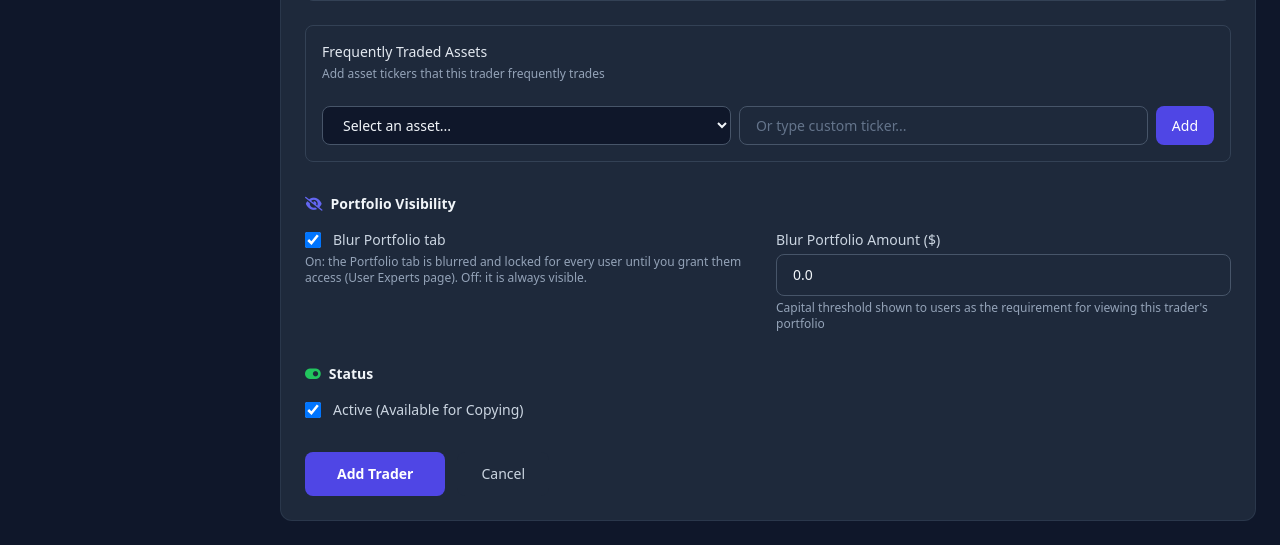
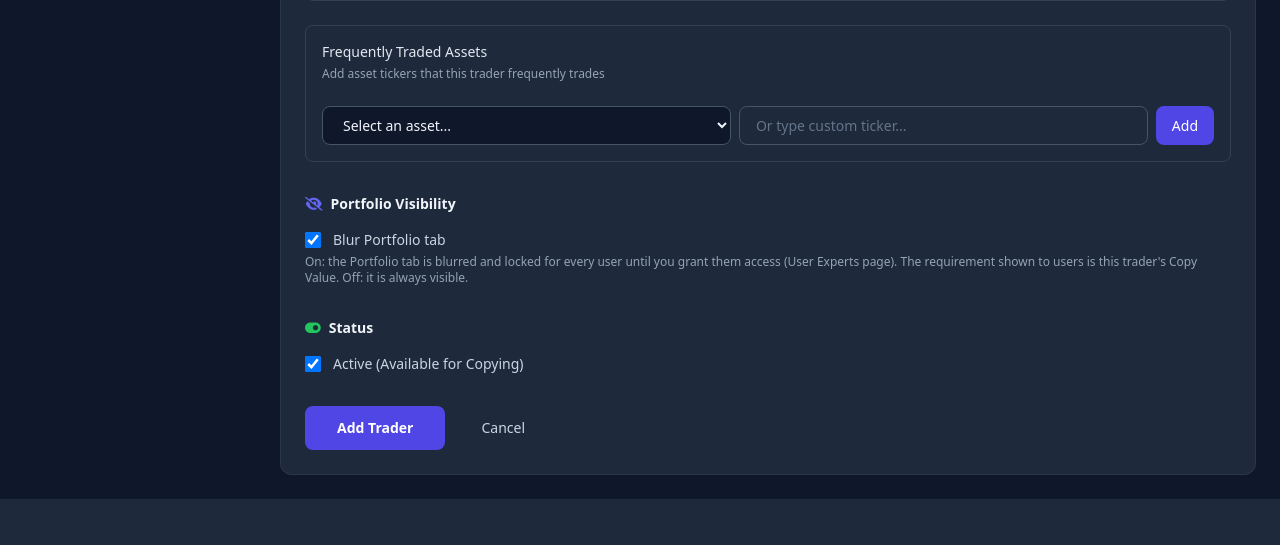
Before and after one commit to anuoluwapov74-code/velixsync_be, a Django app: page /dashboard/traders/add/ in a window 1280 px wide. Shown: the part 3023-3568 px from the top of the page. After the commit the page ends 3522 px from the top, so only its background shows below. Run offline with Django 5.2, Linux system fonts and the light colour scheme; a user stored in the database is signed in; some libraries are stand-ins or nearby versions.

Commit message:
Drop Portfolio Unlock Balance; portfolio requirement now uses Copy Value
Removed Trader.blur_portfolio_amount from the model, admin, forms, templates
and API. The Portfolio tab's required balance (and the User Experts grant
table) now read the trader's existing copy_value field instead. blur_portfolio
(the on/off toggle) is unchanged.

Co-Authored-By: Claude Sonnet 5 <noreply@anthropic.com>

```diff
--- a/app/admin.py
+++ b/app/admin.py
@@ -824,7 +824,6 @@ class TraderAdmin(admin.ModelAdmin):
         ('Portfolio Visibility', {
             'fields': (
                 'blur_portfolio',
-                'blur_portfolio_amount',
             )
         }),
         ('Performance Statistics', {
--- a/app/copy_trading_views.py
+++ b/app/copy_trading_views.py
@@ -138,7 +138,6 @@ def trader_detail(request, trader_id):
         "portfolio_breakdown": t.portfolio_breakdown,
         "top_traded": t.top_traded,
         "blur_portfolio": t.blur_portfolio,
-        "blur_portfolio_amount": str(t.blur_portfolio_amount),
         "is_active": t.is_active,
         "created_at": t.created_at.isoformat() if t.created_at else None,
         "updated_at": t.updated_at.isoformat() if t.updated_at else None,
@@ -191,7 +190,8 @@ def trader_portfolio(request, trader_id):
     blur_portfolio on, a user only sees the positions once an admin has granted them
     access (a UserTraderPortfolioMirror row, created from the admin dashboard). Locked
     users get no rows — just the status the frontend needs to explain the requirement:
-    the required balance, the user's balance, and whether they are copying this trader.
+    the required balance (the trader's copy_value), the user's balance, and whether
+    they are copying this trader.
     """
     from .models import UserTraderPortfolioMirror
 
@@ -206,7 +206,7 @@ def trader_portfolio(request, trader_id):
         "success": True,
         "locked": locked,
         "positions": [] if locked else _portfolio_positions_payload(t),
-        "required_balance": str(t.blur_portfolio_amount),
+        "required_balance": str(t.copy_value),
         "balance": str(user.balance),
         "is_copying": UserTraderCopy.objects.filter(user=user, trader=t, is_actively_copying=True).exists(),
     })
--- a/app/models.py
+++ b/app/models.py
@@ -711,15 +711,9 @@ class Trader(models.Model):
     # Portfolio visibility
     blur_portfolio = models.BooleanField(
         default=True,
-        help_text="If on, this trader's Portfolio tab is blurred for users until they unlock it "
-                  "by having at least the 'Blur portfolio amount' in their balance. If off, the portfolio is always visible."
-    )
-    blur_portfolio_amount = models.DecimalField(
-        max_digits=20,
-        decimal_places=2,
-        default=0.00,
-        help_text="Minimum user balance ($) required to view and mirror this trader's portfolio "
-                  "(only applies when 'Blur portfolio' is on)"
+        help_text="If on, this trader's Portfolio tab is blurred for every user until an admin grants "
+                  "them access (User Experts page). The requirement shown to users is this trader's "
+                  "'Copy value'. If off, the portfolio is always visible."
     )
 
     # Metadata
--- a/dashboard/forms.py
+++ b/dashboard/forms.py
@@ -434,12 +434,7 @@ class AddTraderForm(forms.Form):
     blur_portfolio = forms.BooleanField(
         label="Blur Portfolio tab", required=False, initial=True,
         widget=forms.CheckboxInput(attrs={'class': _checkbox}),
-        help_text="On: the Portfolio tab is blurred and locked for every user until you grant them access (User Experts page). Off: it is always visible."
-    )
-    blur_portfolio_amount = forms.DecimalField(
-        label="Blur Portfolio Amount ($)", max_digits=20, decimal_places=2, required=False, initial=0.00, min_value=0,
-        widget=forms.NumberInput(attrs={'class': _input, 'placeholder': '1000.00', 'step': '0.01', 'min': '0'}),
-        help_text="Capital threshold shown to users as the requirement for viewing this trader's portfolio"
+        help_text="On: the Portfolio tab is blurred and locked for every user until you grant them access (User Experts page). The requirement shown to users is this trader's Copy Value. Off: it is always visible."
     )
 
     # --- Status ---
--- a/dashboard/templates/dashboard/add_trader.html
+++ b/dashboard/templates/dashboard/add_trader.html
@@ -343,7 +343,7 @@
             <h4 class="text-sm font-semibold text-gray-800 mb-4 flex flex-wrap items-center gap-2">
                 <i class="fas fa-eye-slash text-indigo-500"></i>Portfolio Visibility
             </h4>
-            <div class="grid grid-cols-1 sm:grid-cols-2 gap-4 mb-8">
+            <div class="grid grid-cols-1 gap-4 mb-8">
                 <div>
                     <div class="flex items-center gap-3">
                         {{ form.blur_portfolio }}
@@ -351,12 +351,6 @@
                     </div>
                     <p class="text-xs text-gray-500 mt-1">{{ form.blur_portfolio.help_text }}</p>
                     {% if form.blur_portfolio.errors %}<p class="text-xs text-red-600 mt-1">{{ form.blur_portfolio.errors.0 }}</p>{% endif %}
-                </div>
-                <div>
-                    <label class="block text-sm font-medium text-gray-600 mb-1">{{ form.blur_portfolio_amount.label }}</label>
-                    {{ form.blur_portfolio_amount }}
-                    <p class="text-xs text-gray-500 mt-1">{{ form.blur_portfolio_amount.help_text }}</p>
-                    {% if form.blur_portfolio_amount.errors %}<p class="text-xs text-red-600 mt-1">{{ form.blur_portfolio_amount.errors.0 }}</p>{% endif %}
                 </div>
             </div>
 
--- a/dashboard/templates/dashboard/trader_detail.html
+++ b/dashboard/templates/dashboard/trader_detail.html
@@ -44,9 +44,6 @@
             <div class="flex justify-between"><span class="text-gray-500">Profit Share</span><span class="font-semibold text-indigo-600">{{ trader.profit_share }}%</span></div>
             <div class="flex justify-between"><span class="text-gray-500">Copy Value</span><span>${{ trader.copy_value|floatformat:2|intcomma }}</span></div>
             <div class="flex justify-between"><span class="text-gray-500">Portfolio Blurred</span><span class="font-semibold {% if trader.blur_portfolio %}text-amber-600{% else %}text-gray-500{% endif %}">{% if trader.blur_portfolio %}Yes{% else %}No{% endif %}</span></div>
-            {% if trader.blur_portfolio %}
-            <div class="flex justify-between"><span class="text-gray-500">Portfolio Unlock Balance</span><span>${{ trader.blur_portfolio_amount|floatformat:2|intcomma }}</span></div>
-            {% endif %}
         </div>
         <a href="{% url 'dashboard:edit_trader' trader.id %}" class="block mt-5 text-center px-4 py-2.5 bg-indigo-600 text-white rounded-lg text-sm font-medium hover:bg-indigo-500 transition">Edit Trader</a>
     </div>
--- a/dashboard/templates/dashboard/user_experts.html
+++ b/dashboard/templates/dashboard/user_experts.html
@@ -257,7 +257,7 @@
                 <td class="px-5 py-3">
                     <a href="{% url 'dashboard:trader_detail' m.trader.id %}" class="font-medium text-indigo-600 hover:text-indigo-800 hover:underline">{{ m.trader.name }}</a>
                 </td>
-                <td class="px-5 py-3 font-semibold text-gray-800">${{ m.trader.blur_portfolio_amount|floatformat:2|intcomma }}</td>
+                <td class="px-5 py-3 font-semibold text-gray-800">${{ m.trader.copy_value|floatformat:2|intcomma }}</td>
                 <td class="px-5 py-3 text-gray-600">${{ m.balance_at_unlock|floatformat:2|intcomma }}</td>
                 <td class="px-5 py-3 text-xs text-gray-400">{{ m.created_at|date:"M d, Y" }}</td>
                 <td class="px-5 py-3">
--- a/dashboard/views.py
+++ b/dashboard/views.py
@@ -1028,7 +1028,6 @@ def _build_trader_data(form):
 
         # Portfolio visibility
         'blur_portfolio': bool(d.get('blur_portfolio')),
-        'blur_portfolio_amount': d.get('blur_portfolio_amount') or Decimal('0.00'),
 
         # Status
         'is_active': d.get('is_active', True),
@@ -1159,7 +1158,6 @@ def edit_trader(request, trader_id):
 
             # Portfolio visibility
             'blur_portfolio': trader.blur_portfolio,
-            'blur_portfolio_amount': trader.blur_portfolio_amount,
 
             # Status
             'is_active': trader.is_active,
```
Also changed, not shown: dashboard/templates/dashboard/edit_trader.html (+1 -7 lines), app/migrations/0029_remove_trader_blur_portfolio_amount.py (added).
